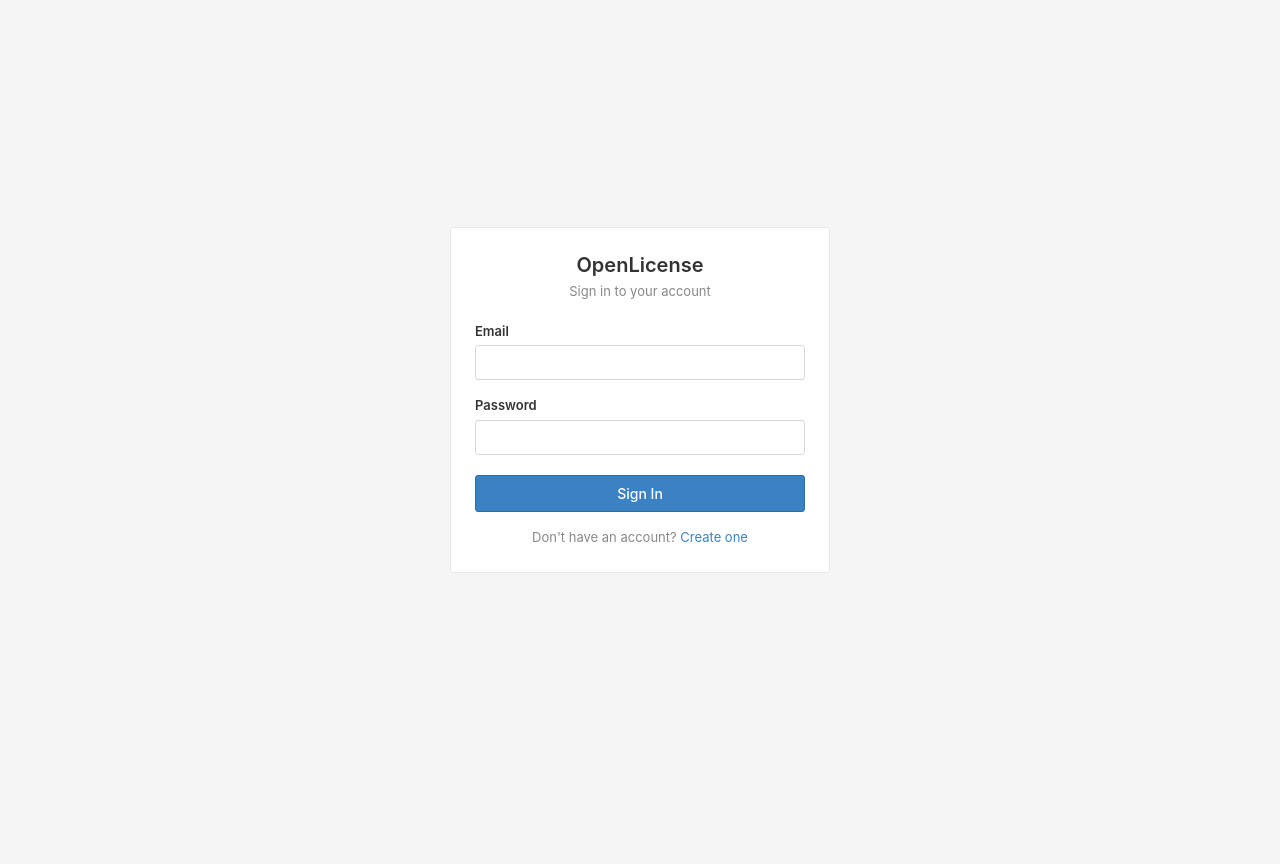
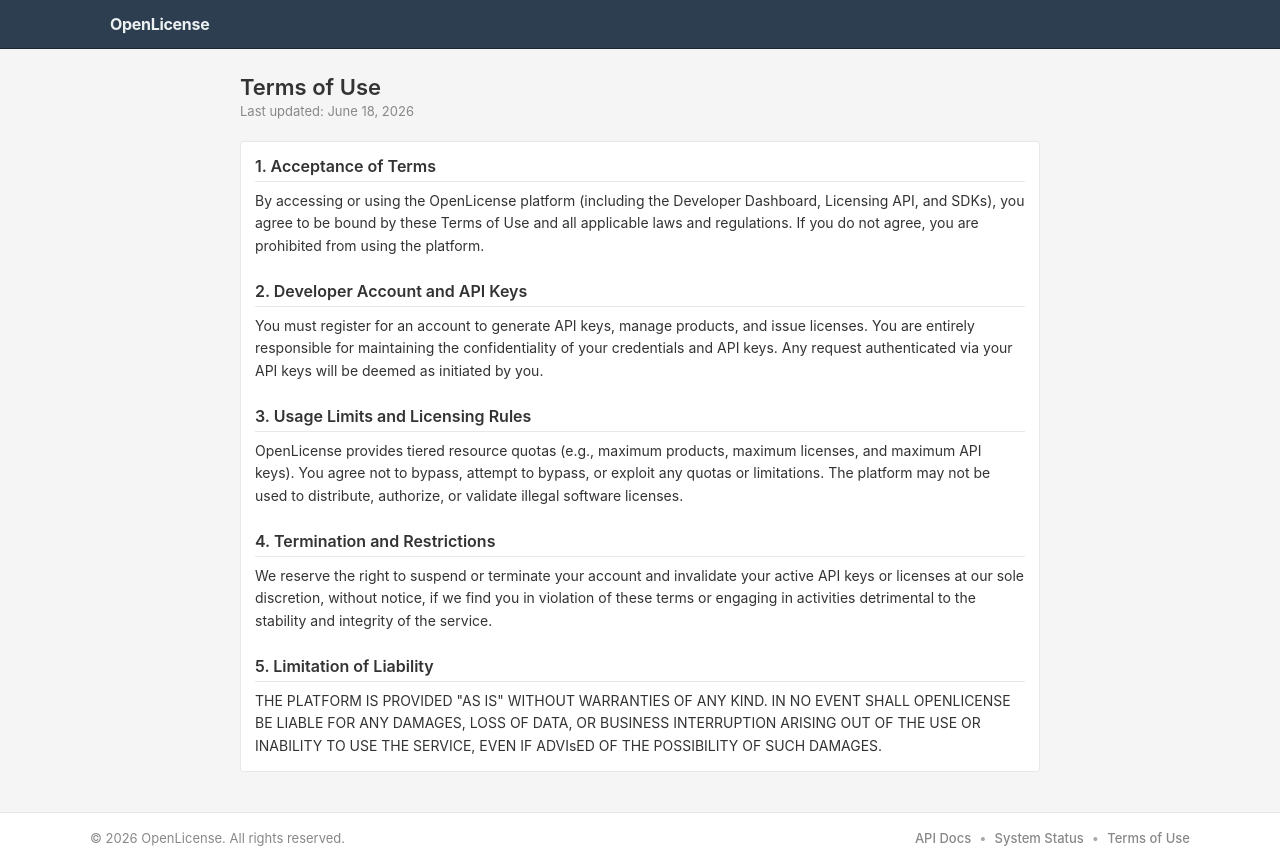
Before and after one commit to Merctxt/OpenLicense, a React (Vite) app in the folder OpenLicenseWeb/: page /terms in a window 1280 px wide. Before the commit this address led to /login. Before the commit the page ends 800 px from the top, so only its background shows below. Built offline with nearby package versions, Linux system fonts and the light colour scheme; no server answers.

Commit message:
Feat: add footer page

```diff
--- a/OpenLicenseWeb/src/App.jsx
+++ b/OpenLicenseWeb/src/App.jsx
@@ -2,26 +2,36 @@ import { BrowserRouter, Routes, Route, Navigate } from 'react-router-dom'
 import { AuthProvider } from './context/AuthContext'
 import Layout from './components/Layout'
 import ProtectedRoute from './components/ProtectedRoute'
+import Footer from './components/Footer'
 import Login from './pages/Login'
 import Register from './pages/Register'
 import Dashboard from './pages/Dashboard'
 import Account from './pages/Account'
 import Docs from './pages/Docs'
+import Status from './pages/Status'
+import Terms from './pages/Terms'
 
 export default function App() {
   return (
     <AuthProvider>
       <BrowserRouter>
+        <div className="global-app-container">
+          <div className="global-app-content">
             <Routes>
               <Route path="/login" element={<Login />} />
               <Route path="/register" element={<Register />} />
               <Route element={<Layout />}>
                 <Route path="/" element={<ProtectedRoute><Dashboard /></ProtectedRoute>} />
                 <Route path="/account" element={<ProtectedRoute><Account /></ProtectedRoute>} />
-            <Route path="/docs" element={<ProtectedRoute><Docs /></ProtectedRoute>} />
+                <Route path="/docs" element={<Docs />} />
+                <Route path="/status" element={<Status />} />
+                <Route path="/terms" element={<Terms />} />
               </Route>
               <Route path="*" element={<Navigate to="/" replace />} />
             </Routes>
+          </div>
+          <Footer />
+        </div>
       </BrowserRouter>
     </AuthProvider>
   )
--- /dev/null
+++ b/OpenLicenseWeb/src/components/Footer.css
@@ -0,0 +1,47 @@
+.app-footer-global {
+  background: var(--color-white);
+  border-top: 1px solid var(--color-border-light);
+  padding: 16px 20px;
+  width: 100%;
+  font-size: 13px;
+  color: var(--color-text-light);
+  margin-top: auto; /* Ensures footer sticks to the bottom */
+}
+
+.footer-inner {
+  max-width: var(--max-width);
+  margin: 0 auto;
+  display: flex;
+  justify-content: space-between;
+  align-items: center;
+}
+
+.footer-links {
+  display: flex;
+  align-items: center;
+  gap: 8px;
+}
+
+.footer-link {
+  color: var(--color-text-light);
+  font-weight: 500;
+  transition: color 0.2s ease-in-out;
+}
+
+.footer-link:hover {
+  color: var(--color-primary);
+  text-decoration: none;
+}
+
+.footer-separator {
+  color: var(--color-text-lighter);
+  user-select: none;
+}
+
+@media (max-width: 600px) {
+  .footer-inner {
+    flex-direction: column;
+    gap: 8px;
+    text-align: center;
+  }
+}
--- /dev/null
+++ b/OpenLicenseWeb/src/components/Footer.jsx
@@ -0,0 +1,21 @@
+import { Link } from 'react-router-dom'
+import './Footer.css'
+
+export default function Footer() {
+  const currentYear = new Date().getFullYear()
+
+  return (
+    <footer className="app-footer-global">
+      <div className="footer-inner">
+        <span className="footer-copy">&copy; {currentYear} OpenLicense. All rights reserved.</span>
+        <nav className="footer-links">
+          <Link to="/docs" className="footer-link">API Docs</Link>
+          <span className="footer-separator">•</span>
+          <Link to="/status" className="footer-link">System Status</Link>
+          <span className="footer-separator">•</span>
+          <Link to="/terms" className="footer-link">Terms of Use</Link>
+        </nav>
+      </div>
+    </footer>
+  )
+}
--- a/OpenLicenseWeb/src/components/Layout.css
+++ b/OpenLicenseWeb/src/components/Layout.css
@@ -1,5 +1,5 @@
 .app-layout {
-  min-height: 100vh;
+  flex: 1;
   display: flex;
   flex-direction: column;
 }
--- a/OpenLicenseWeb/src/index.css
+++ b/OpenLicenseWeb/src/index.css
@@ -350,3 +350,15 @@ label {
 .close-btn:hover {
   color: var(--color-text);
 }
+
+.global-app-container {
+  min-height: 100vh;
+  display: flex;
+  flex-direction: column;
+}
+
+.global-app-content {
+  flex: 1;
+  display: flex;
+  flex-direction: column;
+}
--- /dev/null
+++ b/OpenLicenseWeb/src/pages/Status.css
@@ -0,0 +1,14 @@
+.status-page {
+  max-width: 800px;
+  margin: 0 auto;
+}
+
+.status-hero {
+  text-align: center;
+  margin-bottom: 24px;
+}
+
+.status-subtitle {
+  color: var(--color-text-light);
+  font-size: 14px;
+}
--- /dev/null
+++ b/OpenLicenseWeb/src/pages/Status.jsx
@@ -0,0 +1,11 @@
+import './Status.css'
+
+export default function Status() {
+  return (
+    <div className="status-page">
+      <div className="status-hero">
+        <p className="status-subtitle">Live status and uptime indicators for OpenLicense services.</p>
+      </div>
+    </div>
+  )
+}
--- /dev/null
+++ b/OpenLicenseWeb/src/pages/Terms.css
@@ -0,0 +1,32 @@
+.terms-page {
+  max-width: 800px;
+  margin: 0 auto;
+}
+
+.terms-meta {
+  color: var(--color-text-light);
+  font-size: 13px;
+  margin-bottom: 20px;
+}
+
+.terms-section {
+  margin-bottom: 24px;
+}
+
+.terms-section:last-child {
+  margin-bottom: 0;
+}
+
+.terms-section h3 {
+  font-size: 16px;
+  margin-bottom: 8px;
+  color: var(--color-text);
+  border-bottom: 1px solid var(--color-border-light);
+  padding-bottom: 4px;
+}
+
+.terms-section p {
+  color: var(--color-text);
+  font-size: 14px;
+  line-height: 1.6;
+}
--- /dev/null
+++ b/OpenLicenseWeb/src/pages/Terms.jsx
@@ -0,0 +1,59 @@
+import './Terms.css'
+
+export default function Terms() {
+  return (
+    <div className="terms-page">
+      <h1>Terms of Use</h1>
+      <p className="terms-meta">Last updated: June 18, 2026</p>
+
+      <div className="panel">
+        <div className="panel-body">
+          <section className="terms-section">
+            <h3>1. Acceptance of Terms</h3>
+            <p>
+              By accessing or using the OpenLicense platform (including the Developer Dashboard, Licensing API, and SDKs),
+              you agree to be bound by these Terms of Use and all applicable laws and regulations. If you do not agree,
+              you are prohibited from using the platform.
+            </p>
+          </section>
+
+          <section className="terms-section">
+            <h3>2. Developer Account and API Keys</h3>
+            <p>
+              You must register for an account to generate API keys, manage products, and issue licenses.
+              You are entirely responsible for maintaining the confidentiality of your credentials and API keys.
+              Any request authenticated via your API keys will be deemed as initiated by you.
+            </p>
+          </section>
+
+          <section className="terms-section">
+            <h3>3. Usage Limits and Licensing Rules</h3>
+            <p>
+              OpenLicense provides tiered resource quotas (e.g., maximum products, maximum licenses, and maximum API keys).
+              You agree not to bypass, attempt to bypass, or exploit any quotas or limitations.
+              The platform may not be used to distribute, authorize, or validate illegal software licenses.
+            </p>
+          </section>
+
+          <section className="terms-section">
+            <h3>4. Termination and Restrictions</h3>
+            <p>
+              We reserve the right to suspend or terminate your account and invalidate your active API keys or licenses
+              at our sole discretion, without notice, if we find you in violation of these terms or engaging in activities
+              detrimental to the stability and integrity of the service.
+            </p>
+          </section>
+
+          <section className="terms-section">
+            <h3>5. Limitation of Liability</h3>
+            <p>
+              THE PLATFORM IS PROVIDED "AS IS" WITHOUT WARRANTIES OF ANY KIND. IN NO EVENT SHALL OPENLICENSE BE LIABLE
+              FOR ANY DAMAGES, LOSS OF DATA, OR BUSINESS INTERRUPTION ARISING OUT OF THE USE OR INABILITY TO USE THE SERVICE,
+              EVEN IF ADVIsED OF THE POSSIBILITY OF SUCH DAMAGES.
+            </p>
+          </section>
+        </div>
+      </div>
+    </div>
+  )
+}
```
Lines whose indentation alone changed are shown as unchanged.
